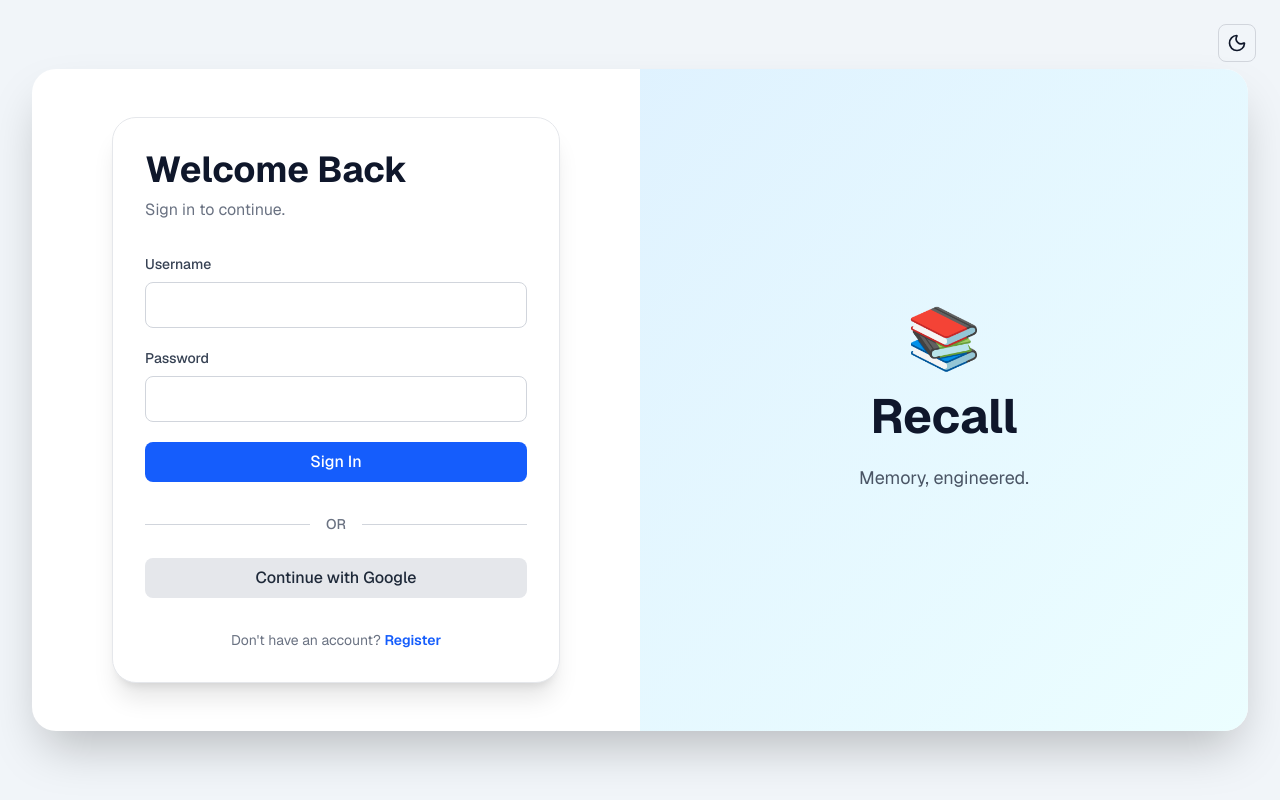
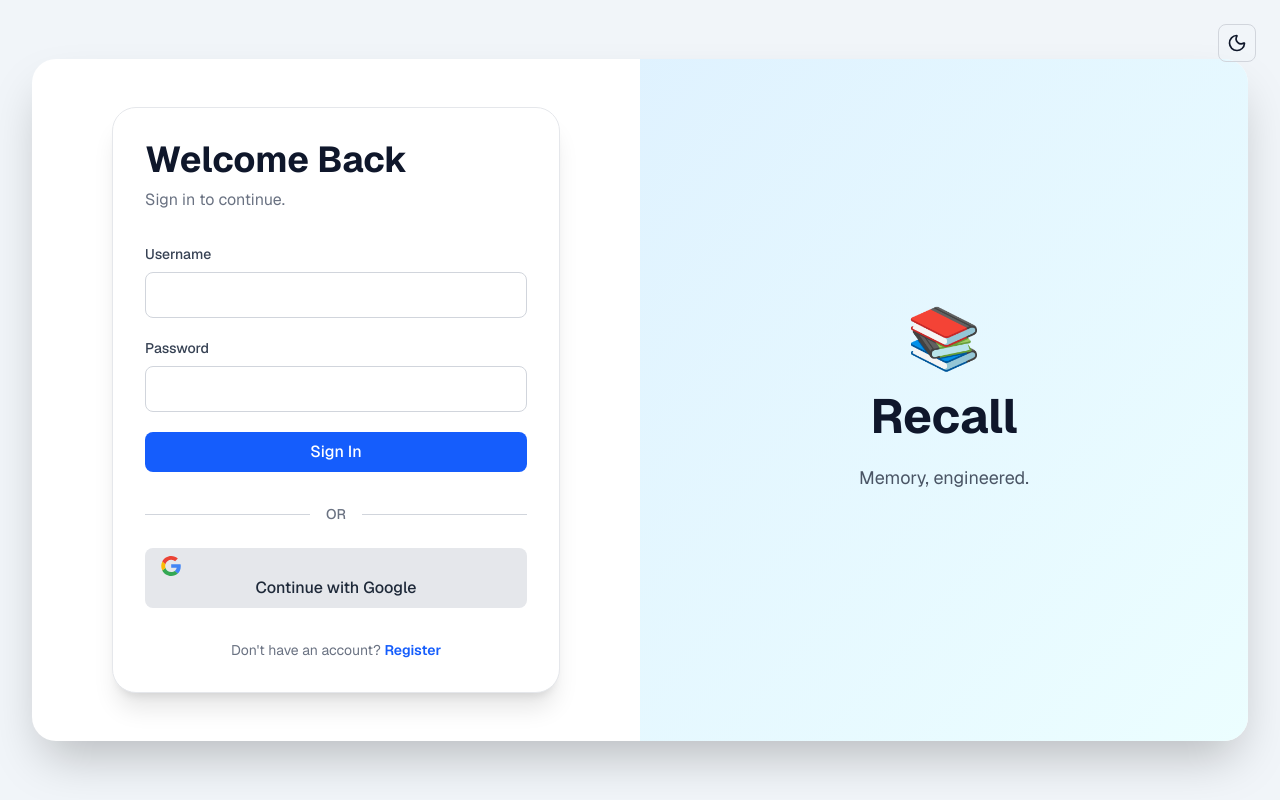
Before and after one commit to Shashank01234/recall, a Next.js app in the folder frontend/: page /login in a window 1280 px wide. Built offline with nearby package versions, Linux system fonts and the light colour scheme; no server answers.

Commit message:
feat: add google svg icon for continue with google button

```diff
--- a/frontend/components/auth/LoginForm.tsx
+++ b/frontend/components/auth/LoginForm.tsx
@@ -7,6 +7,7 @@
 
 import AuthFooter from "./AuthFooter";
 import { useLogin } from "@/hooks/useLogin";
+import Image from "next/image";
 
 export default function LoginForm() {
 
@@ -87,6 +88,12 @@
           variant="secondary"
           className="w-full"
         >
+          <Image
+            src="/google.svg"
+            alt="Google"
+            width={20}
+            height={20}
+          />
           Continue with Google
         </Button>
 
```
Also changed, not shown: frontend/public/google.svg (added).
